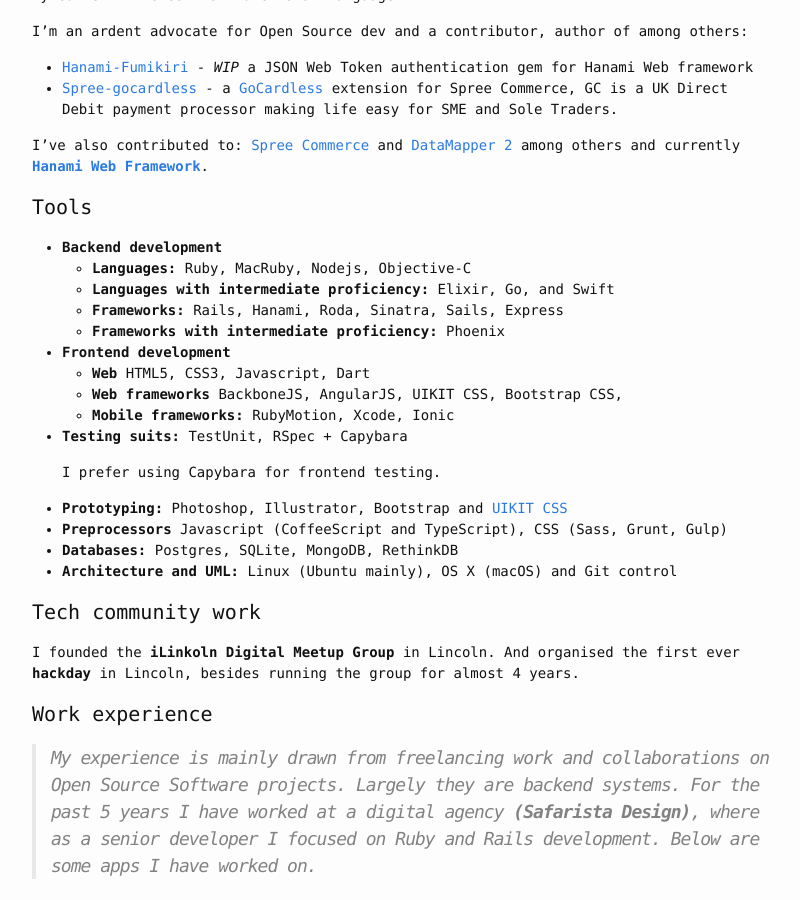
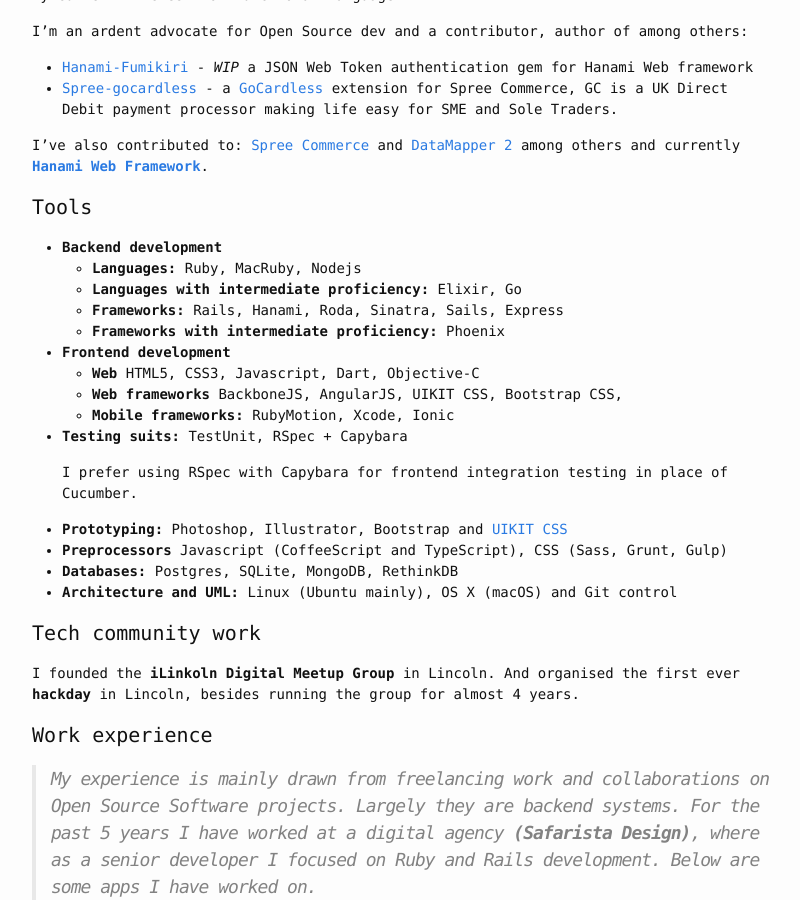
Before and after one commit to theCrab/theCrab, a Jekyll site: the page built from about.md, in a window 1280 px wide and 900 px high, scrolled down 813 px. Shown: the whole window, without its empty margins (238-1038 px from the left). Built offline with Jekyll 4.4.1, drawn with Linux system fonts in a browser that asks for light colours.

Commit message:
Update tools section

```diff
--- a/about.md
+++ b/about.md
@@ -47,17 +47,17 @@ I've also contributed to: [Spree Commerce](http://spreecommerce.com) and [DataMa
 
 #### Tools
 - **Backend development**
-  + **Languages:** Ruby, MacRuby, Nodejs, Objective-C
-  + **Languages with intermediate proficiency:** Elixir, Go, and Swift
+  + **Languages:** Ruby, MacRuby, Nodejs
+  + **Languages with intermediate proficiency:** Elixir, Go
   + **Frameworks:** Rails, Hanami, Roda, Sinatra, Sails, Express
   + **Frameworks with intermediate proficiency:** Phoenix
 - **Frontend development**
-  + **Web** HTML5, CSS3, Javascript, Dart
+  + **Web** HTML5, CSS3, Javascript, Dart, Objective-C
   + **Web frameworks** BackboneJS, AngularJS, UIKIT CSS, Bootstrap CSS,
   + **Mobile frameworks:** RubyMotion, Xcode, Ionic
 - **Testing suits:** TestUnit, RSpec + Capybara
 
-   I prefer using Capybara for frontend testing.
+   I prefer using RSpec with Capybara for frontend integration testing in place of Cucumber.
 - **Prototyping:** Photoshop, Illustrator, Bootstrap and [UIKIT CSS](http://getuikit.com)
 - **Preprocessors** Javascript (CoffeeScript and TypeScript), CSS (Sass, Grunt, Gulp)
 - **Databases:** Postgres, SQLite, MongoDB, RethinkDB
```
